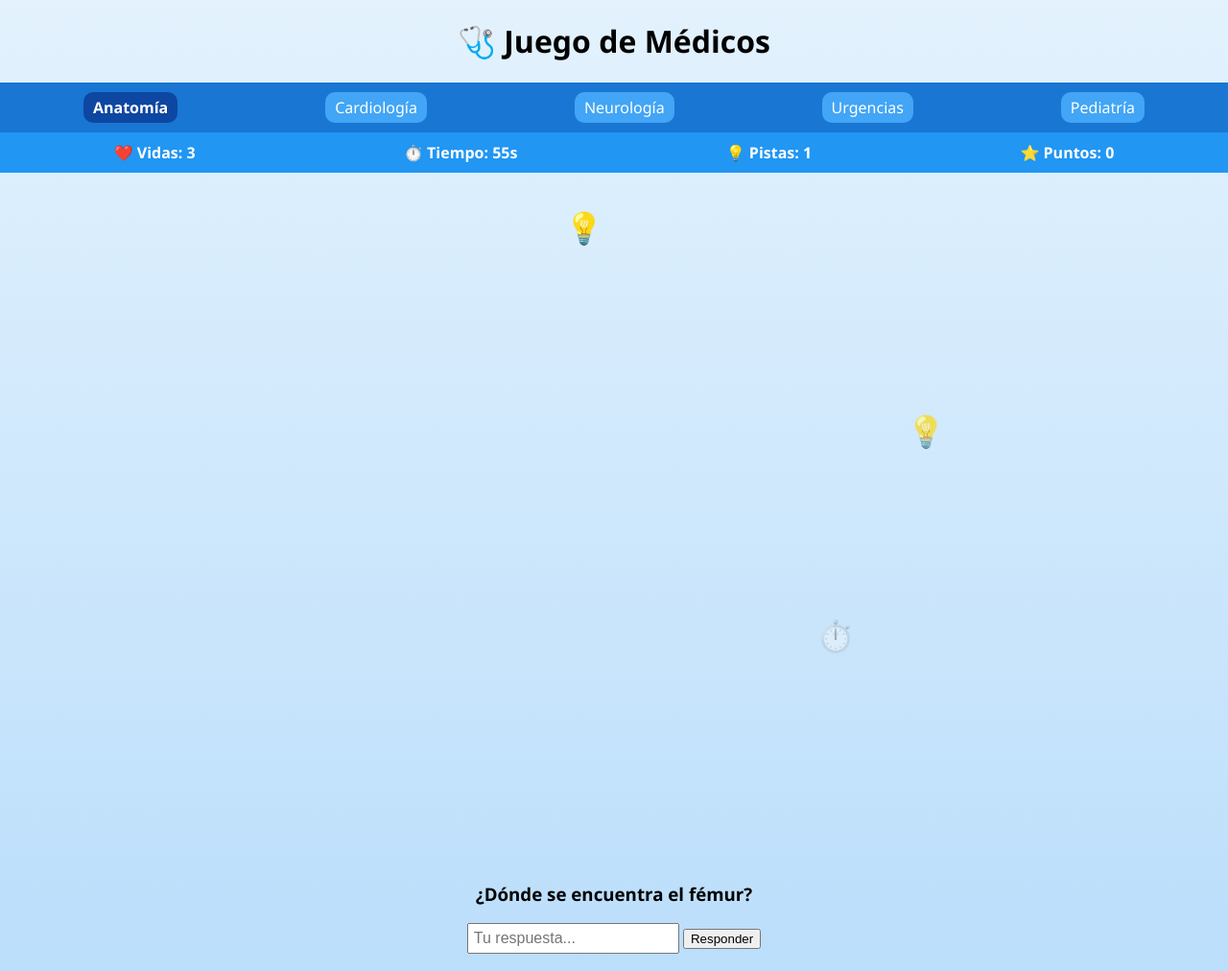
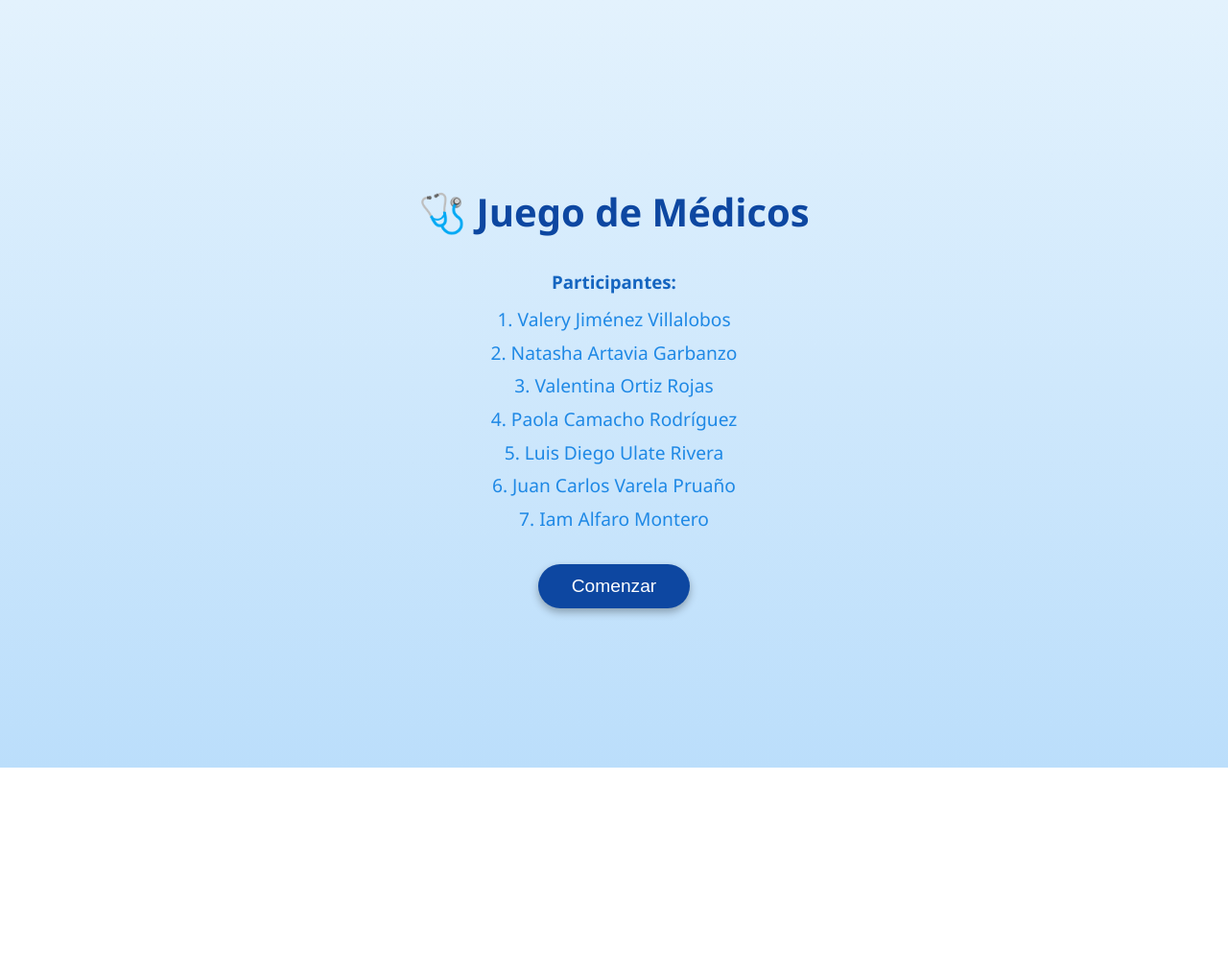
Before and after one commit to Games555444/Gamesmedicine, a plain HTML site: page index.html in a window 1280 px wide. Shown: the whole page at 96% size. After the commit the page ends 800 px from the top, so only its background shows below. Drawn offline with Linux system fonts and the light colour scheme.

Commit message:
Update index.html

```diff
--- a/index.html
+++ b/index.html
@@ -3,256 +3,220 @@
 <head>
   <meta charset="UTF-8">
   <meta name="viewport" content="width=device-width, initial-scale=1.0">
-<title>Juego de Médicos</title>
+  <title>🩺 Juego de Médicos</title>
   <style>
     body {
       margin: 0;
+      font-family: "Segoe UI", sans-serif;
       background: linear-gradient(180deg, #e3f2fd, #bbdefb);
-    font-family: 'Segoe UI', sans-serif;
       overflow: hidden;
     }
-  h1, h2, h3, button { text-align: center; }
-  #gameContainer {
-    width: 100%;
-    height: 90vh;
-    position: relative;
-    overflow: hidden;
+
+    canvas {
+      background-color: #fafafa;
+      display: block;
+      margin: 0 auto;
     }
-  .objeto {
+
+    #hud {
       position: absolute;
-    font-size: 2rem;
-    animation: caer 6s linear forwards;
+      top: 10px;
+      left: 10px;
+      color: #0d47a1;
+      font-weight: bold;
+      font-size: 18px;
+    }
+
+    #mensaje {
+      position: absolute;
+      top: 50%;
+      left: 50%;
+      transform: translate(-50%, -50%);
+      color: #0d47a1;
+      font-size: 24px;
+      font-weight: bold;
+      display: none;
+    }
+
+    /* --- Portada del juego --- */
+    #portada {
+      position: fixed;
+      top: 0; left: 0;
+      width: 100%; height: 100%;
+      background: linear-gradient(180deg,#e3f2fd,#bbdefb);
+      display: flex;
+      flex-direction: column;
+      align-items: center;
+      justify-content: center;
+      z-index: 9999;
+      text-align: center;
+    }
+
+    #portada h1 {
+      font-size: 2.5rem;
+      color: #0d47a1;
+      margin-bottom: 15px;
+    }
+
+    #portada h3 {
+      color: #1565c0;
+      margin-bottom: 10px;
+    }
+
+    #portada ul {
+      list-style: none;
+      padding: 0;
+      margin: 0;
+      color: #1e88e5;
+      font-size: 1.2rem;
+      line-height: 1.8;
+    }
+
+    #btnJugar {
+      margin-top: 30px;
+      background: #0d47a1;
+      color: white;
+      border: none;
+      padding: 12px 35px;
+      border-radius: 25px;
+      font-size: 1.2rem;
       cursor: pointer;
+      box-shadow: 0 4px 8px rgba(0,0,0,0.3);
+      transition: background 0.3s ease;
     }
-  @keyframes caer {
-    from { top: -50px; }
-    to { top: 100vh; opacity: 0; }
-  }
-  #hud {
-    display: flex;
-    justify-content: space-around;
-    padding: 10px;
-    background: #2196f3;
-    color: white;
-    font-weight: bold;
-  }
-  #preguntaBox {
-    text-align: center;
-    margin-top: 10px;
-  }
-  #preguntaBox input {
-    padding: 5px;
-    font-size: 1rem;
-  }
-  #niveles {
-    display: flex;
-    justify-content: space-around;
-    background: #1976d2;
-    color: white;
-    padding: 10px;
-  }
-  .nivel {
-    cursor: pointer;
-    padding: 5px 10px;
-    border-radius: 10px;
-    background: #42a5f5;
-  }
-  .nivel.activo {
-    background: #0d47a1;
-    font-weight: bold;
-  }
-  #mensajeFinal {
-    text-align: center;
-    font-size: 1.3rem;
-    color: #0d47a1;
-    margin-top: 15px;
+
+    #btnJugar:hover {
+      background: #1565c0;
     }
   </style>
 </head>
 <body>
+
+  <!-- 🩺 PORTADA -->
+  <div id="portada">
     <h1>🩺 Juego de Médicos</h1>
-
-<div id="niveles">
-  <div class="nivel activo" data-nivel="Anatomía">Anatomía</div>
-  <div class="nivel" data-nivel="Cardiología">Cardiología</div>
-  <div class="nivel" data-nivel="Neurología">Neurología</div>
-  <div class="nivel" data-nivel="Urgencias">Urgencias</div>
-  <div class="nivel" data-nivel="Pediatría">Pediatría</div>
+    <h3>Participantes:</h3>
+    <ul>
+      <li>1. Valery Jiménez Villalobos</li>
+      <li>2. Natasha Artavia Garbanzo</li>
+      <li>3. Valentina Ortiz Rojas</li>
+      <li>4. Paola Camacho Rodríguez</li>
+      <li>5. Luis Diego Ulate Rivera</li>
+      <li>6. Juan Carlos Varela Pruaño</li>
+      <li>7. Iam Alfaro Montero</li>
+    </ul>
+    <button id="btnJugar">Comenzar</button>
   </div>
 
-<div id="hud">
-  <div>❤️ Vidas: <span id="vidas">3</span></div>
-  <div>⏱️ Tiempo: <span id="tiempo">60</span>s</div>
-  <div>💡 Pistas: <span id="pistas">1</span></div>
-  <div>⭐ Puntos: <span id="puntos">0</span></div>
-</div>
-
-<div id="gameContainer"></div>
-
-<div id="preguntaBox">
-  <h3 id="pregunta"></h3>
-  <input type="text" id="respuesta" placeholder="Tu respuesta...">
-  <button onclick="verificarRespuesta()">Responder</button>
-</div>
-
-<h2 id="mensajeFinal"></h2>
+  <!-- 🧠 JUEGO ORIGINAL -->
+  <canvas id="gameCanvas" width="800" height="500"></canvas>
+  <div id="hud">Nivel: <span id="nivel">1</span> | Puntos: <span id="puntos">0</span></div>
+  <div id="mensaje"></div>
 
   <script>
-let vidas = 3;
-let tiempo = 60;
+    // --- VARIABLES PRINCIPALES ---
+    const canvas = document.getElementById("gameCanvas");
+    const ctx = canvas.getContext("2d");
+    const mensaje = document.getElementById("mensaje");
+    const puntosEl = document.getElementById("puntos");
+    const nivelEl = document.getElementById("nivel");
+
+    let jugador = { x: 380, y: 430, w: 40, h: 40, color: "#0d47a1" };
+    let objetos = [];
     let puntos = 0;
-let pistas = 1;
-let nivelActual = "Anatomía";
-let intervaloTiempo;
+    let nivel = 1;
     let jugando = false;
-let preguntaActual = null;
 
-const objetos = ["💉", "⏱️", "💡"];
-
-const preguntasPorNivel = {
-  "Anatomía": [
-    { pregunta: "¿Cuál es el órgano encargado de bombear la sangre?", respuesta: "corazón" },
-    { pregunta: "¿Dónde se encuentra el fémur?", respuesta: "pierna" }
-  ],
-  "Cardiología": [
-    { pregunta: "¿Qué vasos llevan la sangre desde el corazón?", respuesta: "arterias" },
-    { pregunta: "¿Qué válvula separa la aurícula izquierda del ventrículo izquierdo?", respuesta: "mitral" }
-  ],
-  "Neurología": [
-    { pregunta: "¿Cuál es la célula principal del sistema nervioso?", respuesta: "neurona" },
-    { pregunta: "¿Qué parte del cerebro controla el equilibrio?", respuesta: "cerebelo" }
-  ],
-  "Urgencias": [
-    { pregunta: "¿Qué hacer ante una fractura evidente?", respuesta: "inmovilizar" },
-    { pregunta: "¿Qué número se debe llamar ante una emergencia?", respuesta: "911" }
-  ],
-  "Pediatría": [
-    { pregunta: "¿A qué edad suelen salir los primeros dientes de leche?", respuesta: "6 meses" },
-    { pregunta: "¿Qué vacuna se aplica al nacer?", respuesta: "bcg" }
-  ]
-};
-
-// Iniciar el juego
+    // --- FUNCIONES DEL JUEGO ---
     function iniciarJuego() {
       jugando = true;
-  tiempo = 60;
-  vidas = 3;
       puntos = 0;
-  pistas = 1;
-  actualizarHUD();
-  mostrarPregunta();
-  intervaloTiempo = setInterval(actualizarTiempo, 1000);
-  generarObjetos();
-}
-iniciarJuego();
-
-function actualizarHUD() {
-  document.getElementById("vidas").textContent = vidas;
-  document.getElementById("tiempo").textContent = tiempo;
-  document.getElementById("pistas").textContent = pistas;
-  document.getElementById("puntos").textContent = puntos;
+      nivel = 1;
+      objetos = [];
+      mensaje.style.display = "none";
+      bucleJuego();
     }
 
-// Actualizar tiempo
-function actualizarTiempo() {
-  if (!jugando) return;
-  tiempo--;
-  actualizarHUD();
-  if (tiempo <= 0) gameOver();
+    function crearObjeto() {
+      const tipos = ["💊", "🧠", "❤️", "💉", "🩹"];
+      const tipo = tipos[Math.floor(Math.random() * tipos.length)];
+      objetos.push({
+        x: Math.random() * (canvas.width - 40),
+        y: -40,
+        tipo: tipo,
+        velocidad: 2 + nivel * 0.5
+      });
     }
 
-// Generar objetos que caen
-function generarObjetos() {
-  const contenedor = document.getElementById("gameContainer");
-  setInterval(() => {
-    if (!jugando) return;
-    const obj = document.createElement("div");
-    obj.classList.add("objeto");
-    const tipo = objetos[Math.floor(Math.random() * objetos.length)];
-    obj.textContent = tipo;
-    obj.style.left = Math.random() * 90 + "%";
-    obj.onclick = () => { recogerObjeto(tipo); obj.remove(); };
-    contenedor.appendChild(obj);
-    setTimeout(() => obj.remove(), 6000);
-  }, 1500);
+    function dibujarJugador() {
+      ctx.fillStyle = jugador.color;
+      ctx.fillRect(jugador.x, jugador.y, jugador.w, jugador.h);
     }
 
-// Efectos de los objetos
-function recogerObjeto(tipo) {
-  if (tipo === "💉") { vidas++; }
-  else if (tipo === "⏱️") { tiempo += 5; }
-  else if (tipo === "💡") { pistas++; mostrarPista(); }
-  actualizarHUD();
+    function dibujarObjetos() {
+      ctx.font = "30px Arial";
+      objetos.forEach(o => ctx.fillText(o.tipo, o.x, o.y));
     }
 
-// Mostrar pregunta
-function mostrarPregunta() {
-  const lista = preguntasPorNivel[nivelActual];
-  preguntaActual = lista[Math.floor(Math.random() * lista.length)];
-  document.getElementById("pregunta").textContent = preguntaActual.pregunta;
-  document.getElementById("respuesta").value = "";
+    function moverObjetos() {
+      objetos.forEach(o => o.y += o.velocidad);
+      objetos = objetos.filter(o => o.y < canvas.height + 50);
     }
 
-// Verificar respuesta
-function verificarRespuesta() {
-  const resp = document.getElementById("respuesta").value.trim().toLowerCase();
-  if (resp === "") return;
-  if (resp === preguntaActual.respuesta.toLowerCase()) {
+    function detectarColisiones() {
+      objetos.forEach((o, i) => {
+        if (
+          o.x < jugador.x + jugador.w &&
+          o.x + 30 > jugador.x &&
+          o.y < jugador.y + jugador.h &&
+          o.y + 30 > jugador.y
+        ) {
           puntos += 10;
-    mostrarMensaje("✅ ¡Correcto!");
-    if (puntos % 20 === 0) siguienteNivel();
-  } else {
-    vidas--;
-    mostrarMensaje("❌ Incorrecto, la respuesta era: " + preguntaActual.respuesta);
-    if (vidas <= 0) gameOver();
+          objetos.splice(i, 1);
+          puntosEl.textContent = puntos;
+          if (puntos % 100 === 0) {
+            nivel++;
+            nivelEl.textContent = nivel;
+            mostrarMensaje("¡Nivel superado!");
           }
-  actualizarHUD();
-  mostrarPregunta();
+        }
+      });
     }
 
-function mostrarPista() {
-  if (pistas <= 0) return;
-  pistas--;
-  const pista = preguntaActual.respuesta[0].toUpperCase() + "..." ;
-  mostrarMensaje("💡 Pista: empieza con " + pista);
-  actualizarHUD();
+    function mostrarMensaje(texto) {
+      mensaje.textContent = texto;
+      mensaje.style.display = "block";
+      setTimeout(() => (mensaje.style.display = "none"), 1500);
     }
 
-// Cambiar nivel
-function siguienteNivel() {
-  const niveles = ["Anatomía", "Cardiología", "Neurología", "Urgencias", "Pediatría"];
-  const index = niveles.indexOf(nivelActual);
-  if (index < niveles.length - 1) {
-    nivelActual = niveles[index + 1];
-    document.querySelectorAll(".nivel").forEach(n => n.classList.remove("activo"));
-    document.querySelector(`[data-nivel="${nivelActual}"]`).classList.add("activo");
-    mostrarMensaje("🏅 Nuevo nivel: " + nivelActual);
-  } else {
-    ganarJuego();
-  }
+    function bucleJuego() {
+      if (!jugando) return;
+      ctx.clearRect(0, 0, canvas.width, canvas.height);
+      if (Math.random() < 0.03) crearObjeto();
+      moverObjetos();
+      dibujarObjetos();
+      dibujarJugador();
+      detectarColisiones();
+      requestAnimationFrame(bucleJuego);
     }
 
-// Mensajes en pantalla
-function mostrarMensaje(texto) {
-  const msg = document.getElementById("mensajeFinal");
-  msg.textContent = texto;
-  setTimeout(() => msg.textContent = "", 3000);
-}
+    // --- MOVIMIENTO ---
+    document.addEventListener("keydown", e => {
+      if (e.key === "ArrowLeft" && jugador.x > 0) jugador.x -= 20;
+      if (e.key === "ArrowRight" && jugador.x < canvas.width - jugador.w)
+        jugador.x += 20;
+    });
 
-// Fin del juego
-function gameOver() {
-  jugando = false;
-  clearInterval(intervaloTiempo);
-  mostrarMensaje("💀 Fin del juego. Puntaje: " + puntos);
-}
+    // --- PORTADA ---
+    const portada = document.getElementById("portada");
+    const btnJugar = document.getElementById("btnJugar");
 
-// Ganar el juego
-function ganarJuego() {
-  jugando = false;
-  clearInterval(intervaloTiempo);
-  mostrarMensaje("🏆 ¡Completaste todas las especialidades con " + puntos + " puntos!");
-  localStorage.setItem("medallaMedica", "true");
-}
+    btnJugar.addEventListener("click", () => {
+      portada.style.transition = "opacity 1s ease";
+      portada.style.opacity = "0";
+      setTimeout(() => portada.remove(), 1000);
+      iniciarJuego();
+    });
   </script>
 </body>
 </html>
```
Lines whose indentation alone changed are shown as unchanged.
